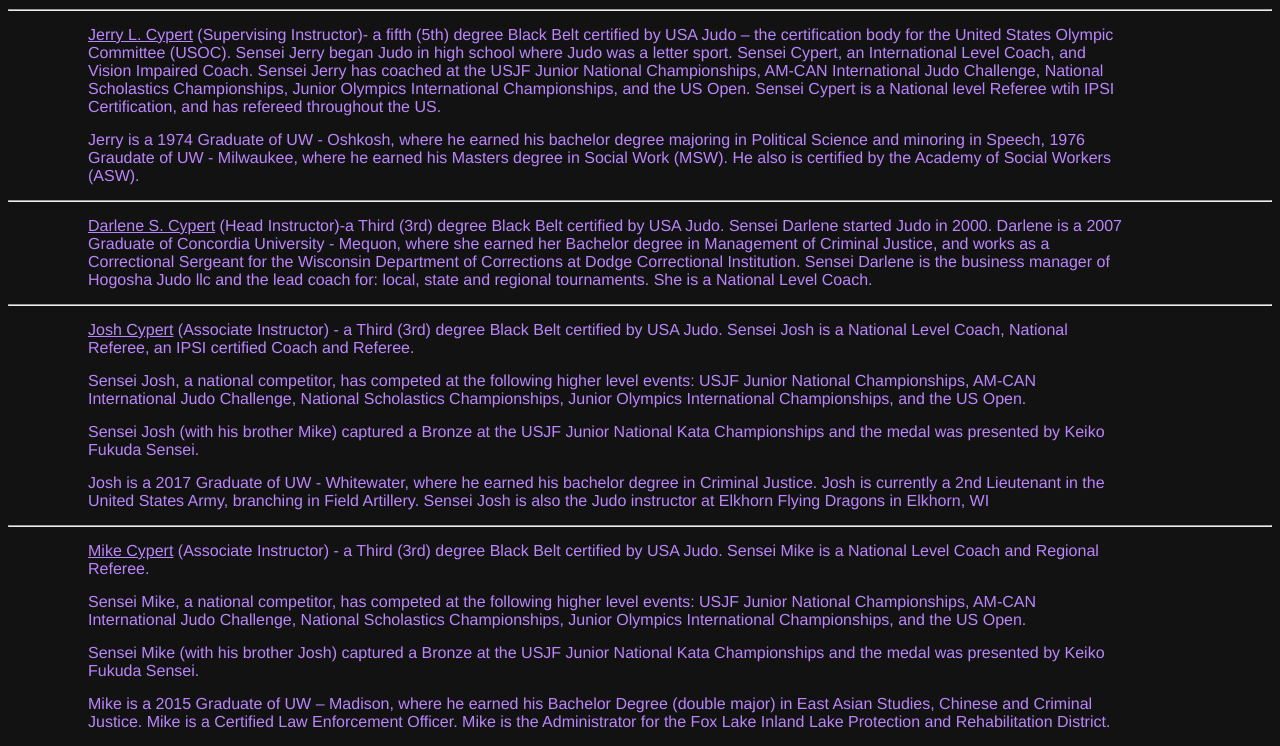
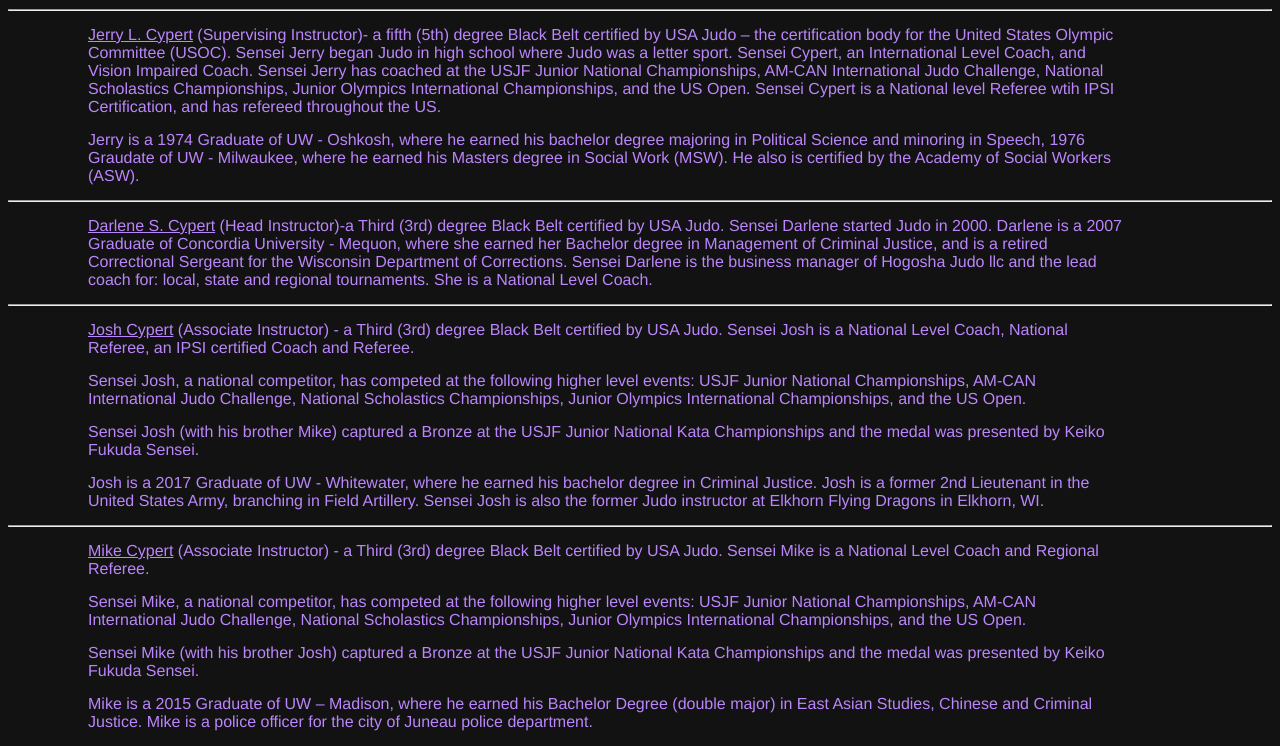
Before and after one commit to Ramen-Nood1ez/HogoshaJudo, a website: page public/instructors.html in a window 1280 px wide. Shown: the part 391-1137 px from the top of the page. Drawn offline with nearby package versions, Linux system fonts and the light colour scheme.

Commit message:
Changed some info about the instructors

```diff
--- a/public/instructors.html
+++ b/public/instructors.html
@@ -53,8 +53,8 @@
 				<u>Darlene S. Cypert</u> (Head Instructor)-a Third (3rd) degree Black Belt certified by USA Judo.
 				Sensei Darlene started Judo in 2000.
 				Darlene is a 2007 Graduate of Concordia University - Mequon, where she earned her
-				Bachelor degree in Management of Criminal Justice, and works as a Correctional Sergeant for
-				the Wisconsin Department of Corrections at Dodge Correctional Institution. Sensei Darlene is
+				Bachelor degree in Management of Criminal Justice, and is a retired Correctional Sergeant for
+				the Wisconsin Department of Corrections. Sensei Darlene is
 				the business manager of Hogosha Judo llc and the lead coach for: local, state and regional
 				tournaments. She is a National Level Coach.
 			</p>
@@ -82,9 +82,9 @@
 
 			<p>
 				Josh is a 2017 Graduate of UW - Whitewater, where he earned his bachelor degree in
-				Criminal Justice. Josh is currently a 2nd Lieutenant in the United States Army,
-				branching in Field Artillery.  Sensei Josh is also the Judo instructor at Elkhorn
-				Flying Dragons in Elkhorn, WI
+				Criminal Justice. Josh is a former 2nd Lieutenant in the United States Army,
+				branching in Field Artillery. Sensei Josh is also the former Judo instructor at Elkhorn
+				Flying Dragons in Elkhorn, WI.
 			</p>
 		</div>
 
@@ -111,8 +111,7 @@
 			<p>
 				Mike is a 2015 Graduate of UW – Madison, where he earned his Bachelor Degree (double major)
 				in East Asian Studies, Chinese and Criminal Justice.
-				Mike is a Certified Law Enforcement Officer. Mike is the Administrator for the Fox Lake
-				Inland Lake Protection and Rehabilitation District.
+				Mike is a police officer for the city of Juneau police department.
 			</p>
 		</div>
 	</body>
```
Also changed, not shown: public/index.html (+5 -2 lines).
